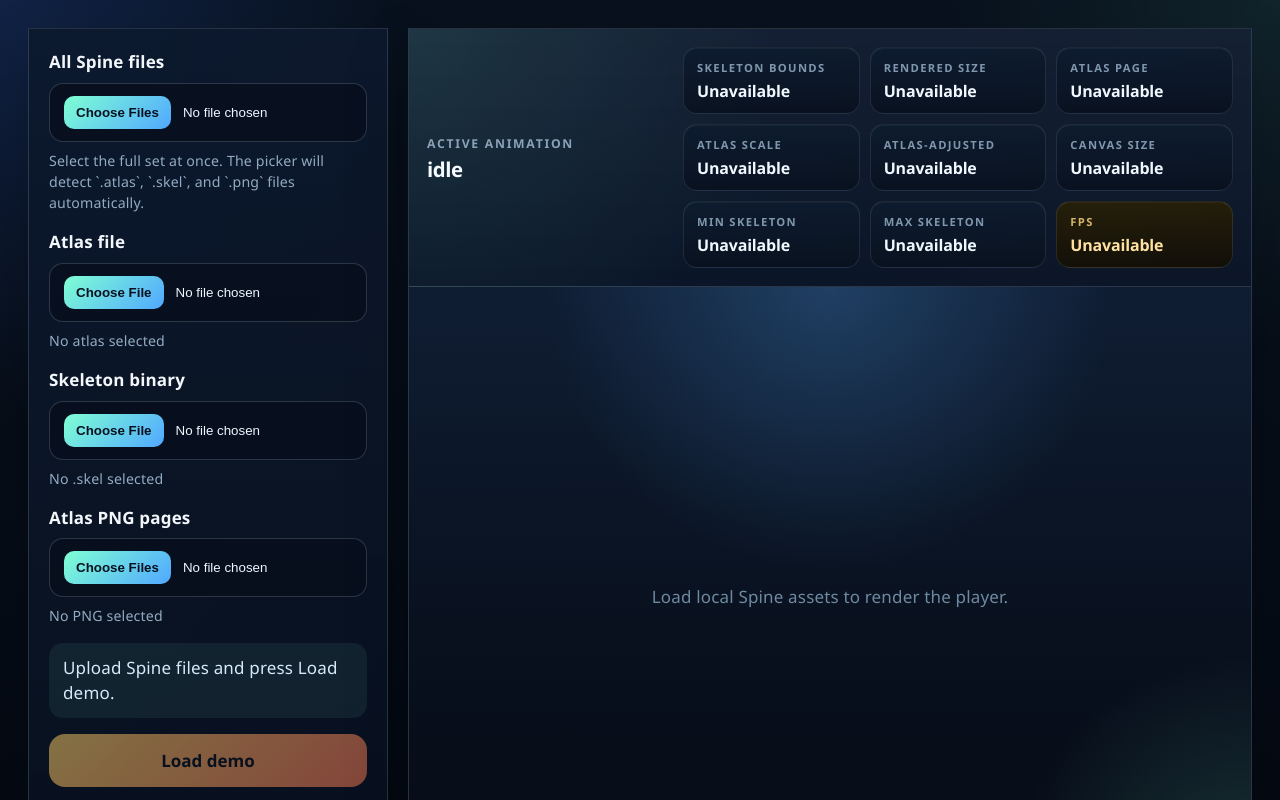
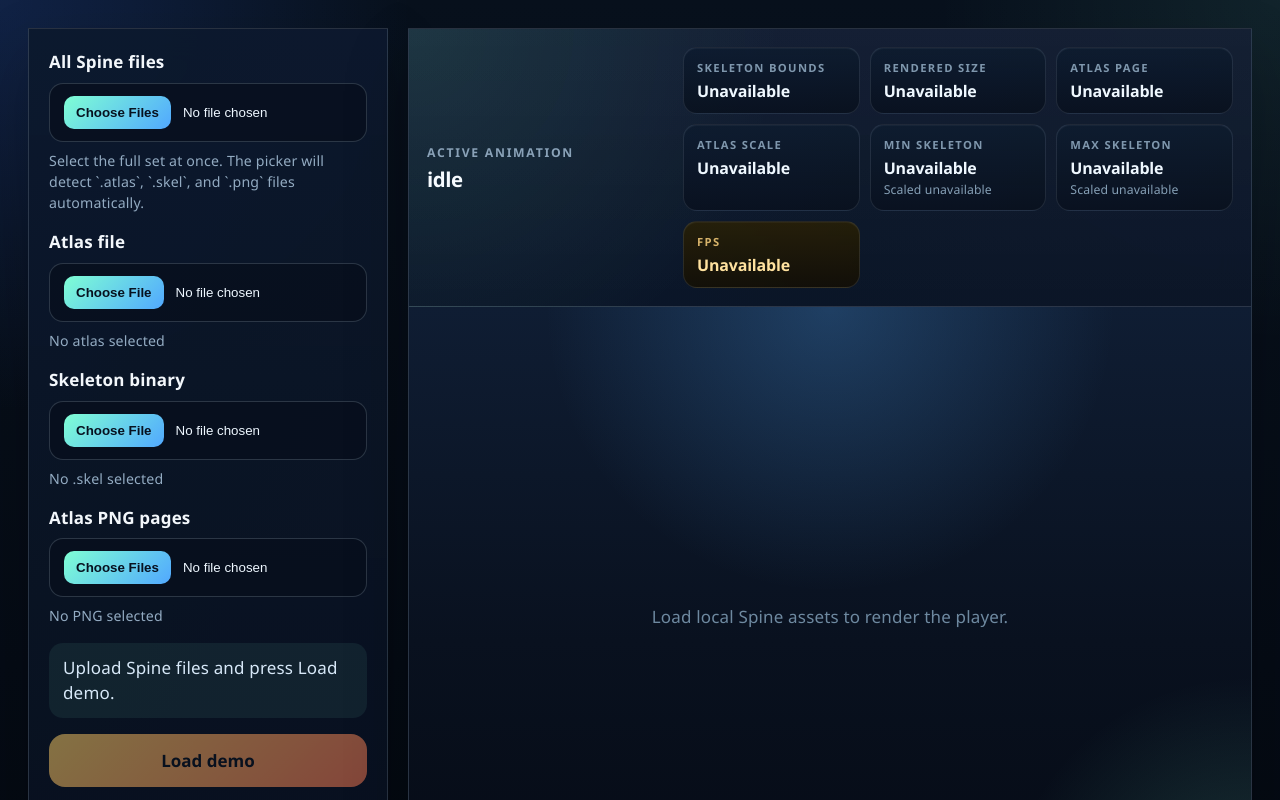
Before and after one commit to vaso991/spine-player, a React (Vite) app: page / in a window 1280 px wide. Shown: the top 800 px of the page. Built offline with nearby package versions, Linux system fonts and the light colour scheme.

Commit message:
feat: implement atlas-aware scaling and update skeleton size metrics in UI

```diff
--- a/src/App.css
+++ b/src/App.css
@@ -227,6 +227,13 @@
   overflow-wrap: anywhere;
 }
 
+.viewer-stat-note {
+  color: #86a0b6;
+  font-size: 0.72rem;
+  line-height: 1.2;
+  letter-spacing: 0.01em;
+}
+
 .viewer-stat-fps {
   background:
     linear-gradient(180deg, rgba(37, 30, 8, 0.95), rgba(17, 14, 6, 0.92)),
--- a/src/App.tsx
+++ b/src/App.tsx
@@ -178,12 +178,39 @@
   return bounds
 }
 
-function updateSpineLayout(spine: Spine, width: number, height: number, boundsOverlay?: Graphics): SpineSize {
+function getDisplayedScale(
+  boundsWidth: number,
+  boundsHeight: number,
+  canvasWidth: number,
+  canvasHeight: number,
+  atlasScale = 1,
+) {
+  const normalizedAtlasScale = atlasScale > 0 ? atlasScale : 1
+
+  if (boundsWidth <= 0 || boundsHeight <= 0) {
+    return normalizedAtlasScale
+  }
+
+  return Math.min(
+    normalizedAtlasScale,
+    canvasWidth / boundsWidth,
+    canvasHeight / boundsHeight,
+  )
+}
+
+function updateSpineLayout(
+  spine: Spine,
+  width: number,
+  height: number,
+  atlasScale = 1,
+  boundsOverlay?: Graphics,
+): SpineSize {
   const bounds = getSpineBounds(spine)
+  const normalizedAtlasScale = atlasScale > 0 ? atlasScale : 1
 
   if (bounds.width <= 0 || bounds.height <= 0) {
     spine.position.set(width * 0.5, height * 0.72)
-    spine.scale.set(1)
+    spine.scale.set(normalizedAtlasScale)
     boundsOverlay?.clear()
     return {
       canvasHeight: height,
@@ -197,7 +224,7 @@
 
   const centerX = bounds.x + bounds.width * 0.5
   const centerY = bounds.y + bounds.height * 0.5
-  const scale = Math.min(1, width / bounds.width, height / bounds.height)
+  const scale = getDisplayedScale(bounds.width, bounds.height, width, height, normalizedAtlasScale)
 
   spine.scale.set(scale)
   spine.position.set(width * 0.5 - centerX * scale, height * 0.5 - centerY * scale)
@@ -297,7 +324,15 @@
     const boundsOverlay = new Graphics()
     let lastFpsUpdate = 0
     const syncSceneMetrics = () => {
-      onSizeChange?.(updateSpineLayout(spine, app.screen.width, app.screen.height, boundsOverlay))
+      onSizeChange?.(
+        updateSpineLayout(
+          spine,
+          app.screen.width,
+          app.screen.height,
+          atlasInfo?.scale ?? 1,
+          boundsOverlay,
+        ),
+      )
 
       const now = performance.now()
 
@@ -315,12 +350,28 @@
 
     app.stage.addChild(spine)
     app.stage.addChild(boundsOverlay)
-    onSizeChange?.(updateSpineLayout(spine, app.screen.width, app.screen.height, boundsOverlay))
+    onSizeChange?.(
+      updateSpineLayout(
+        spine,
+        app.screen.width,
+        app.screen.height,
+        atlasInfo?.scale ?? 1,
+        boundsOverlay,
+      ),
+    )
     onFpsChange?.(Math.round(app.ticker.FPS))
     app.ticker.add(syncSceneMetrics)
 
     app.renderer.on('resize', () => {
-      onSizeChange?.(updateSpineLayout(spine, app.screen.width, app.screen.height, boundsOverlay))
+      onSizeChange?.(
+        updateSpineLayout(
+          spine,
+          app.screen.width,
+          app.screen.height,
+          atlasInfo?.scale ?? 1,
+          boundsOverlay,
+        ),
+      )
     })
 
     return { app, atlasInfo, boundsOverlay, syncSceneMetrics, spine, animations, assetKeys }
@@ -411,7 +462,13 @@
     scene.spine.state.setAnimation(0, animationName, shouldLoop)
     setAnimationSizeRange(null)
     setSpineSize(
-      updateSpineLayout(scene.spine, scene.app.screen.width, scene.app.screen.height, scene.boundsOverlay),
+      updateSpineLayout(
+        scene.spine,
+        scene.app.screen.width,
+        scene.app.screen.height,
+        scene.atlasInfo?.scale ?? 1,
+        scene.boundsOverlay,
+      ),
     )
     setSelectedAnimation(animationName)
   }
@@ -504,10 +561,52 @@
   }
 
   const canLoad = Boolean(files.atlas && files.skeleton && files.images.length > 0) && !loading
-  const atlasAdjustedWidth =
-    spineSize && atlasInfo?.scale ? spineSize.realWidth * atlasInfo.scale : null
-  const atlasAdjustedHeight =
-    spineSize && atlasInfo?.scale ? spineSize.realHeight * atlasInfo.scale : null
+  const minSkeletonScaled =
+    animationSizeRange && spineSize
+      ? {
+          height:
+            animationSizeRange.minHeight *
+            getDisplayedScale(
+              animationSizeRange.minWidth,
+              animationSizeRange.minHeight,
+              spineSize.canvasWidth,
+              spineSize.canvasHeight,
+              atlasInfo?.scale ?? 1,
+            ),
+          width:
+            animationSizeRange.minWidth *
+            getDisplayedScale(
+              animationSizeRange.minWidth,
+              animationSizeRange.minHeight,
+              spineSize.canvasWidth,
+              spineSize.canvasHeight,
+              atlasInfo?.scale ?? 1,
+            ),
+        }
+      : null
+  const maxSkeletonScaled =
+    animationSizeRange && spineSize
+      ? {
+          height:
+            animationSizeRange.maxHeight *
+            getDisplayedScale(
+              animationSizeRange.maxWidth,
+              animationSizeRange.maxHeight,
+              spineSize.canvasWidth,
+              spineSize.canvasHeight,
+              atlasInfo?.scale ?? 1,
+            ),
+          width:
+            animationSizeRange.maxWidth *
+            getDisplayedScale(
+              animationSizeRange.maxWidth,
+              animationSizeRange.maxHeight,
+              spineSize.canvasWidth,
+              spineSize.canvasHeight,
+              atlasInfo?.scale ?? 1,
+            ),
+        }
+      : null
 
   return (
     <main className="app-shell">
@@ -681,28 +780,17 @@
                 </strong>
               </div>
               <div className="viewer-stat">
-                <span className="viewer-stat-label">Atlas-Adjusted</span>
-                <strong className="viewer-stat-value">
-                  {atlasAdjustedWidth !== null && atlasAdjustedHeight !== null
-                    ? `${Math.round(atlasAdjustedWidth)} x ${Math.round(atlasAdjustedHeight)} px`
-                    : 'Unavailable'}
-                </strong>
-              </div>
-              <div className="viewer-stat">
-                <span className="viewer-stat-label">Canvas Size</span>
-                <strong className="viewer-stat-value">
-                  {spineSize
-                    ? `${Math.round(spineSize.canvasWidth)} x ${Math.round(spineSize.canvasHeight)} px`
-                    : 'Unavailable'}
-                </strong>
-              </div>
-              <div className="viewer-stat">
                 <span className="viewer-stat-label">Min Skeleton</span>
                 <strong className="viewer-stat-value">
                   {animationSizeRange
                     ? `${Math.round(animationSizeRange.minWidth)} x ${Math.round(animationSizeRange.minHeight)} px`
                     : 'Unavailable'}
                 </strong>
+                <span className="viewer-stat-note">
+                  {minSkeletonScaled
+                    ? `Scaled ${Math.round(minSkeletonScaled.width)} x ${Math.round(minSkeletonScaled.height)} px`
+                    : 'Scaled unavailable'}
+                </span>
               </div>
               <div className="viewer-stat">
                 <span className="viewer-stat-label">Max Skeleton</span>
@@ -711,6 +799,11 @@
                     ? `${Math.round(animationSizeRange.maxWidth)} x ${Math.round(animationSizeRange.maxHeight)} px`
                     : 'Unavailable'}
                 </strong>
+                <span className="viewer-stat-note">
+                  {maxSkeletonScaled
+                    ? `Scaled ${Math.round(maxSkeletonScaled.width)} x ${Math.round(maxSkeletonScaled.height)} px`
+                    : 'Scaled unavailable'}
+                </span>
               </div>
               <div className="viewer-stat viewer-stat-fps">
                 <span className="viewer-stat-label">FPS</span>
```
